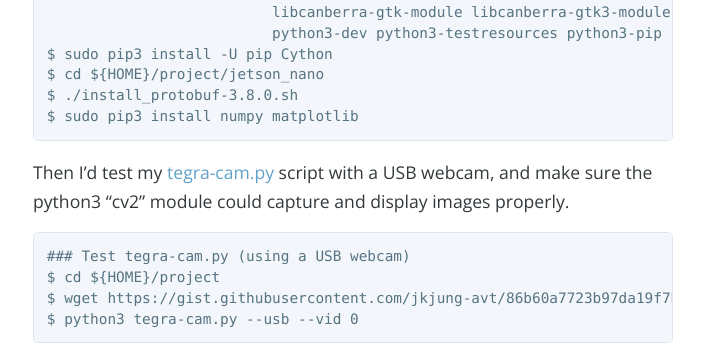
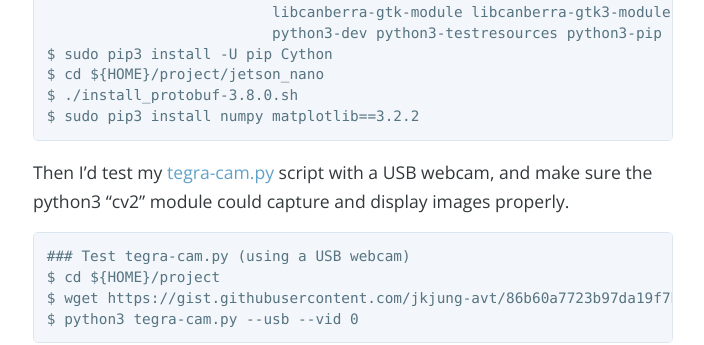
Before and after one commit to jkjung-avt/jkjung-avt.github.io, a Jekyll site: the page built from _posts/2020-07-26-setting-up-xavier-nx.md, in a window 1280 px wide and 900 px high, scrolled down 2494 px. Shown: the part 152-497 px from the top of the window, without its empty margins (287-991 px from the left). Built offline with Jekyll 4.4.1, drawn with Linux system fonts in a browser that asks for light colours; nearby versions of some CDN libraries; comment, search, counter and statistics services are not loaded.

Commit message:
Update matplotlib version based on http://disq.us/p/2dscj4u

````diff
--- a/_posts/2020-07-26-setting-up-xavier-nx.md
+++ b/_posts/2020-07-26-setting-up-xavier-nx.md
@@ -63,7 +63,7 @@ $ sudo apt-get install -y build-essential make cmake cmake-curses-gui \
 $ sudo pip3 install -U pip Cython
 $ cd ${HOME}/project/jetson_nano
 $ ./install_protobuf-3.8.0.sh
-$ sudo pip3 install numpy matplotlib
+$ sudo pip3 install numpy matplotlib==3.2.2
 ```
 
 Then I'd test my [tegra-cam.py](https://gist.github.com/jkjung-avt/86b60a7723b97da19f7bfa3cb7d2690e) script with a USB webcam, and make sure the python3 "cv2" module could capture and display images properly.
@@ -133,9 +133,9 @@ $ sudo pip3 install onnx==1.4.1
 $ cd ${HOME}/project/tensorrt_demos/yolo_onnx
 $ ./download_yolo.sh
 $ python3 yolo_to_onnx.py -m yolov3-416
-$ python3 onnx_to_tensorrt.py -m yolov3-416
+$ python3 onnx_to_tensorrt.py -v -m yolov3-416
 $ python3 yolo_to_onnx.py -m yolov4-416
-$ python3 onnx_to_tensorrt.py -m yolov4-416
+$ python3 onnx_to_tensorrt.py -v -m yolov4-416
 ```
 
 Test the TensorRT YOLOv3 (416x416) and YOLOv4 (416x416) models.
````
Also changed, not shown: _posts/2020-05-15-jetpack-4.4.md (+2 -2 lines).
